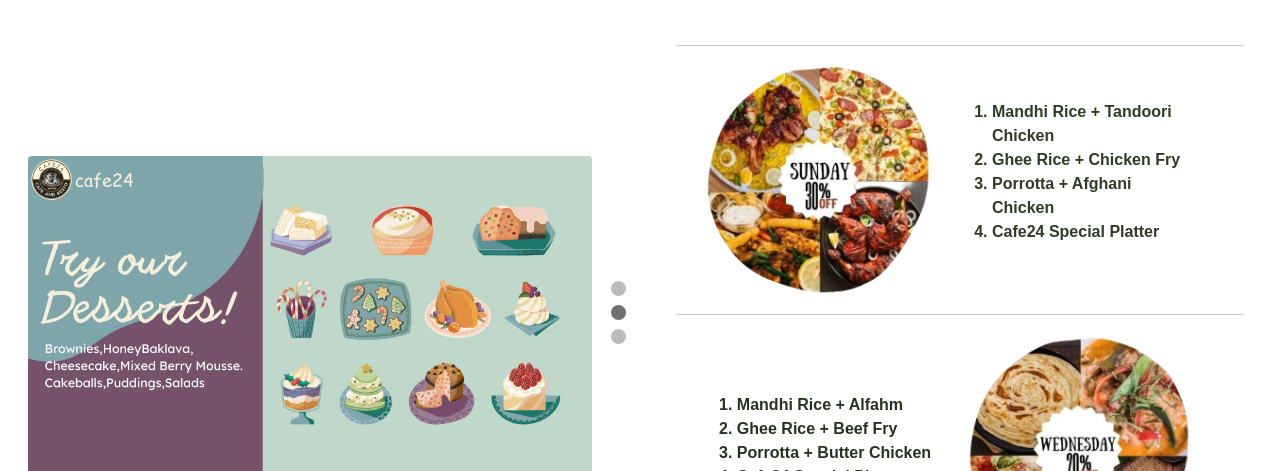
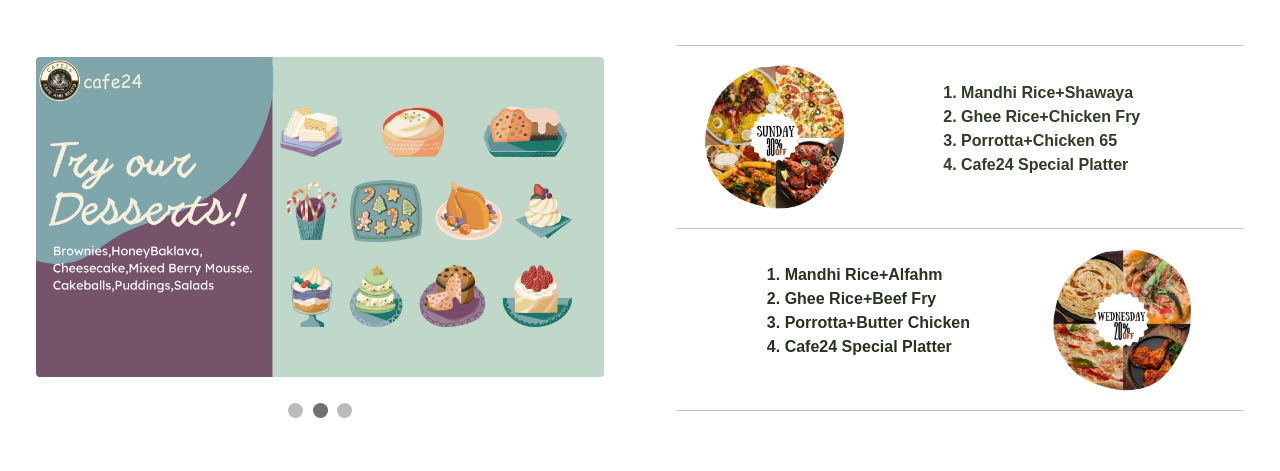
Before and after one commit to sqswadiq/cafe, a plain HTML site: page index.html in a window 1280 px wide. Shown: the part 193-664 px from the top of the page. Drawn offline with nearby package versions, Linux system fonts and the light colour scheme; a web font is replaced by a local one.

Commit message:
html offer section updated

```diff
--- a/index.html
+++ b/index.html
@@ -100,8 +100,8 @@
 	<section>
 		<div class="container-fluid">
 			<div class="row pt-3">
-			<div class="col-md-6 d-flex align-items-center">
-				<div class="slideshow-container p-3">
+			<div class="col-md-6 ">
+				<div class="slideshow-container p-4 mt-1">
 					<div class="mySlides fade">
 					  <img src="images/drinks.jpg" style="width:100%" class="rounded">
 					</div>
@@ -127,29 +127,29 @@
 						<div class="container text-center">
 							<hr>
 							<div class="row container row-cols-2  ">
-							 	 <div class="col offerimg1">
+							 	 <div class="col-4 offerimg1">
 									<img class="img-fluid" src="images/SUNDAY.png">
 								 </div>
-							  	<div class="col offerlist1">
+							  	<div class="col-8 offerlist1">
 									<ol class="sunday-offer-lists">
-										<li>Mandhi Rice + Tandoori Chicken</li>
-										<li>Ghee Rice + Chicken Fry</li>
-										<li>Porrotta + Afghani Chicken</li>
+										<li>Mandhi Rice+Shawaya</li>
+										<li>Ghee Rice+Chicken Fry</li>
+										<li>Porrotta+Chicken 65</li>
 										<li>Cafe24 Special Platter</li>
 									</ol>
 								</div>
 							</div>
 							<hr>
 							<div class="row container row-cols-2  ">
-							  	<div class="col offerlist2">
+							  	<div class="col-8 offerlist2">
 									<ol class="wednesday-offer-list">
-										<li>Mandhi Rice + Alfahm</li>
-										<li>Ghee Rice + Beef Fry</li>
-										<li>Porrotta + Butter Chicken</li>
+										<li>Mandhi Rice+Alfahm</li>
+										<li>Ghee Rice+Beef Fry</li>
+										<li>Porrotta+Butter Chicken</li>
 										<li>Cafe24 Special Platter</li>
 									</ol>
 								</div>
-							  	<div class="col offerimg2">
+							  	<div class="col-4 offerimg2">
 									<img  class="img-fluid" src="images/WEDNESDAY.png">
 								</div>
 							</div>
```
